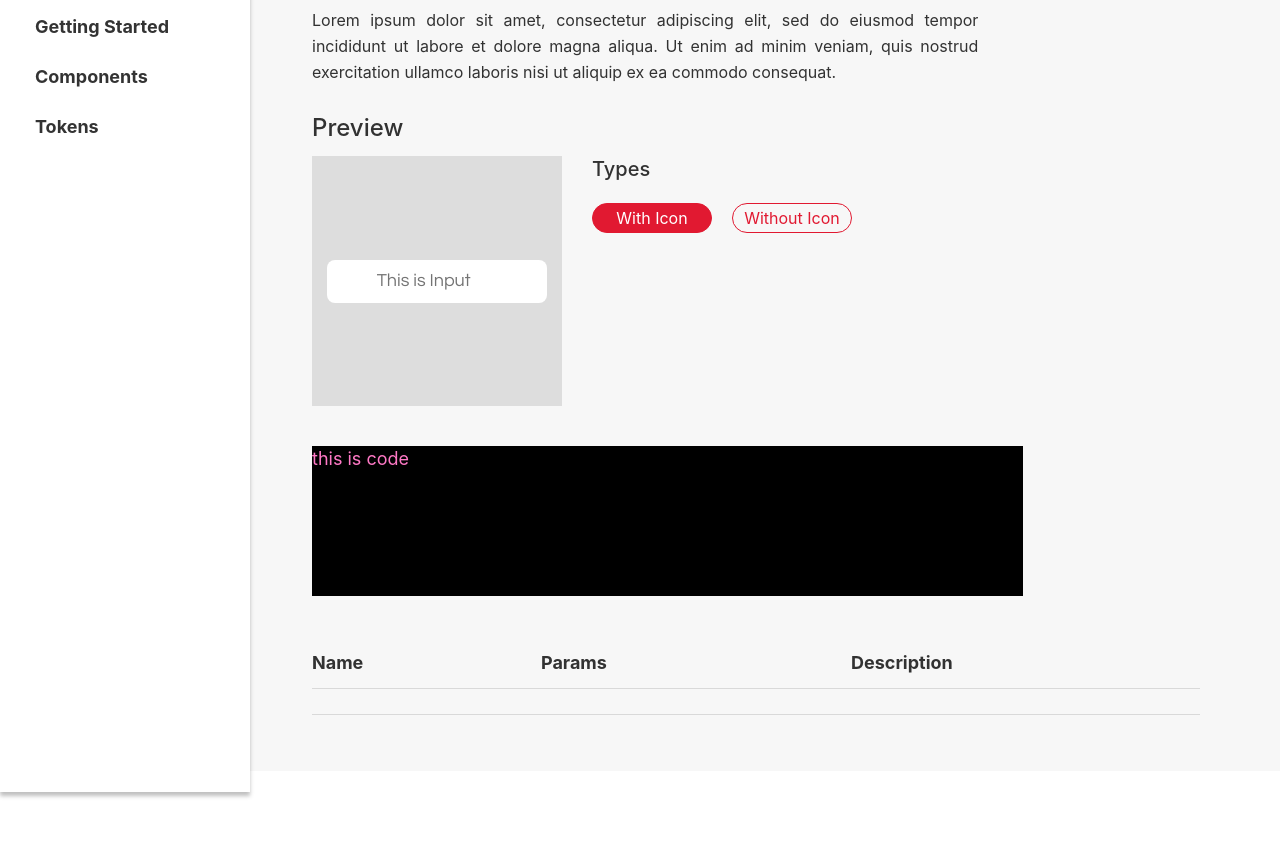
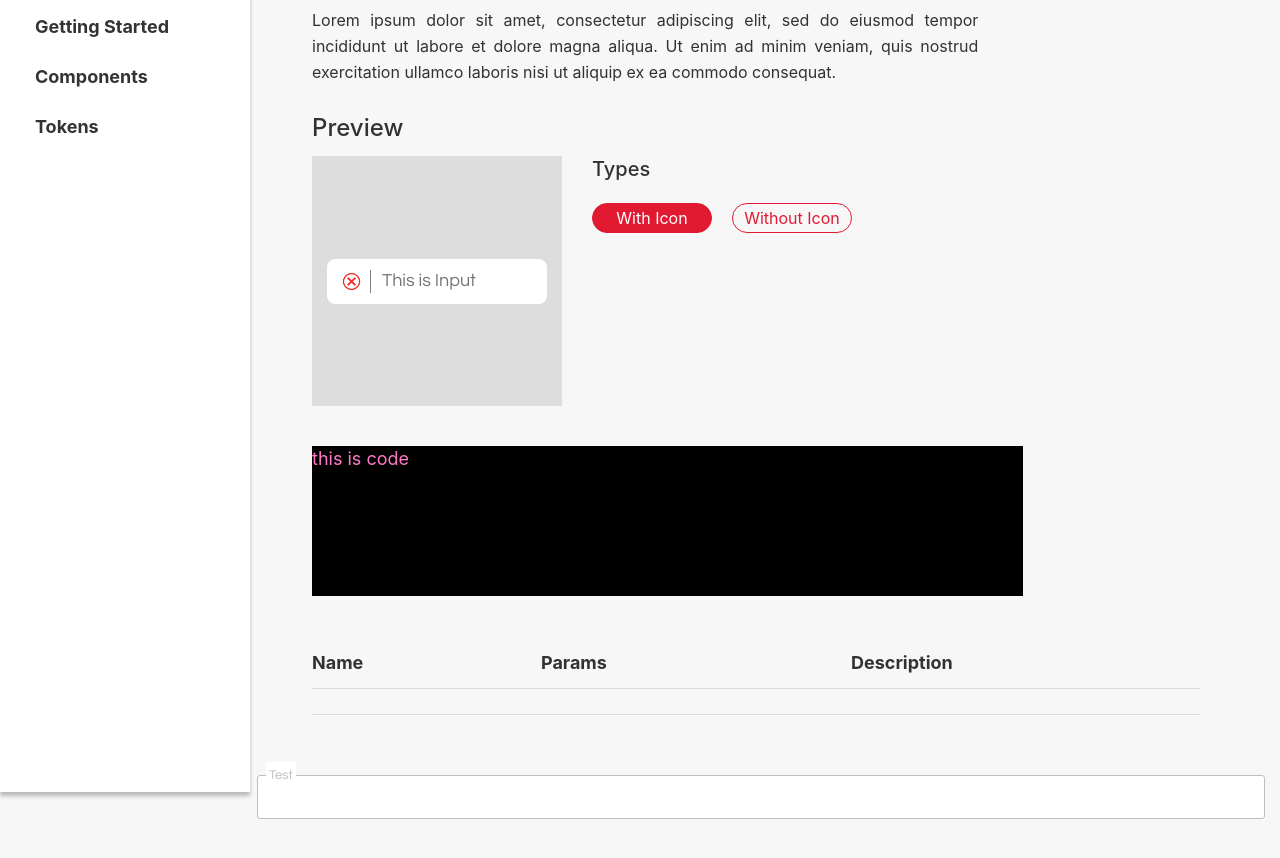
Before and after one commit to oss-homecredit-id/direct, a Gatsby site: page /components/input in a window 1280 px wide. Shown: the part 82-940 px from the top of the page. Before the commit the page ends 853 px from the top, so only its background shows below. Built offline with nearby package versions, Linux system fonts and the light colour scheme; Gatsby itself is replaced by a stand-in of ours; some packages are replaced by stand-ins of ours.

Commit message:
add focus to input component

```diff
--- a/src/lib/Input/Input.js
+++ b/src/lib/Input/Input.js
@@ -1,19 +1,28 @@
-import React from "react";
+import React, { useState } from "react";
+import styled from "@emotion/styled";
 
-const Input = props => {
-  const styles = {
-    container: {
+const Input = ({ withIcon, ...props }) => {
+  const [disable, setDisable] = useState(false);
+
+  const Container = styled.div(props => ({
     display: "flex",
     alignItems: "center",
-      padding: props.icon ? "5px" : "8px",
+    padding: props.withIcon ? "5px" : "8px",
     background: "white",
-      borderRadius: props.icon ? "8px" : "3px",
-      border: props.icon ? "unset" : "solid 1px #bfbfbf",
+    borderRadius: props.withIcon ? "8px" : "3px",
+    border: props.withIcon ? "solid 1px #ffffff" : "solid 1px #bfbfbf",
     margin: "30px 5px",
     width: "100%",
+    "&:focus-within": {
+      border: "solid 1px #e11931",
+      div: {
+        color: "#e11931",
       },
-    label: {
-      display: props.icon ? "none" : "unset",
+    },
+  }));
+
+  const Label = styled.div(props => ({
+    display: props.withIcon ? "none" : "unset",
     position: "relative",
     padding: "0 3px",
     background: "white",
@@ -21,16 +30,28 @@ const Input = props => {
     color: "#bfbfbf",
     fontSize: "13px",
     fontFamily: "century gothic",
-    },
-    input: {
-      position: props.icon ? "unset" : "absolute",
-      border: props.icon ? "none" : "1px",
-      marginLeft: props.icon ? "8px" : "unset",
+  }));
+
+  const Input = styled.input(props => ({
+    position: props.withIcon ? "unset" : "absolute",
+    border: props.withIcon ? "none" : "1px",
+    marginLeft: props.withIcon ? "8px" : "unset",
     padding: "3px",
     fontFamily: "century gothic",
     outline: "none",
-      width: props.icon ? "100%" : "unset",
-    },
+    width: props.withIcon ? "100%" : "unset",
+  }));
+
+  const iconInput = styled.div({
+    width: "30px",
+    height: "auto",
+    marginLeft: "8px",
+    marginBottom: "0",
+    paddingRight: "8px",
+    borderRight: "1px solid grey",
+  });
+
+  const styles = {
     icon: {
       width: "30px",
       height: "auto",
@@ -43,19 +64,23 @@ const Input = props => {
 
   let icon = null;
 
-  if (props.icon) {
+  if (withIcon) {
     icon = <img style={styles.icon} src={props.src}></img>;
   }
 
   return (
-    <div style={styles.container}>
-      <div style={styles.label}>{props.children} </div>
+    <Container withIcon={withIcon} tabIndex="0">
+      <Label withIcon={withIcon}>{props.children}</Label>
       {icon}
-      <input
-        style={styles.input}
-        placeholder={props.icon ? props.children : null}
-      ></input>
-    </div>
+      <Input
+        withIcon={withIcon}
+        placeholder={withIcon ? props.children : null}
+        type={props.type}
+        value={props.value}
+        onChange={props.onChange}
+        onClick={props.onClick}
+      ></Input>
+    </Container>
   );
 };
 
--- a/src/pages/components/input.js
+++ b/src/pages/components/input.js
@@ -8,7 +8,11 @@ const InputPage = () => {
   const input = [
     {
       name: "With Icon",
-      var: <Input icon>This is Input</Input>,
+      var: (
+        <Input withIcon src={icon}>
+          This is Input
+        </Input>
+      ),
       param: "apa",
       desc: "jadi ini input dengan icon",
     },
@@ -23,6 +27,7 @@ const InputPage = () => {
         compVariation={input}
         compData={[input.name, input.param, input.desc]}
       ></CompLayout>
+      <Input type="text">Test</Input>
     </Layout>
   );
 };
```
Lines whose indentation alone changed are shown as unchanged.
